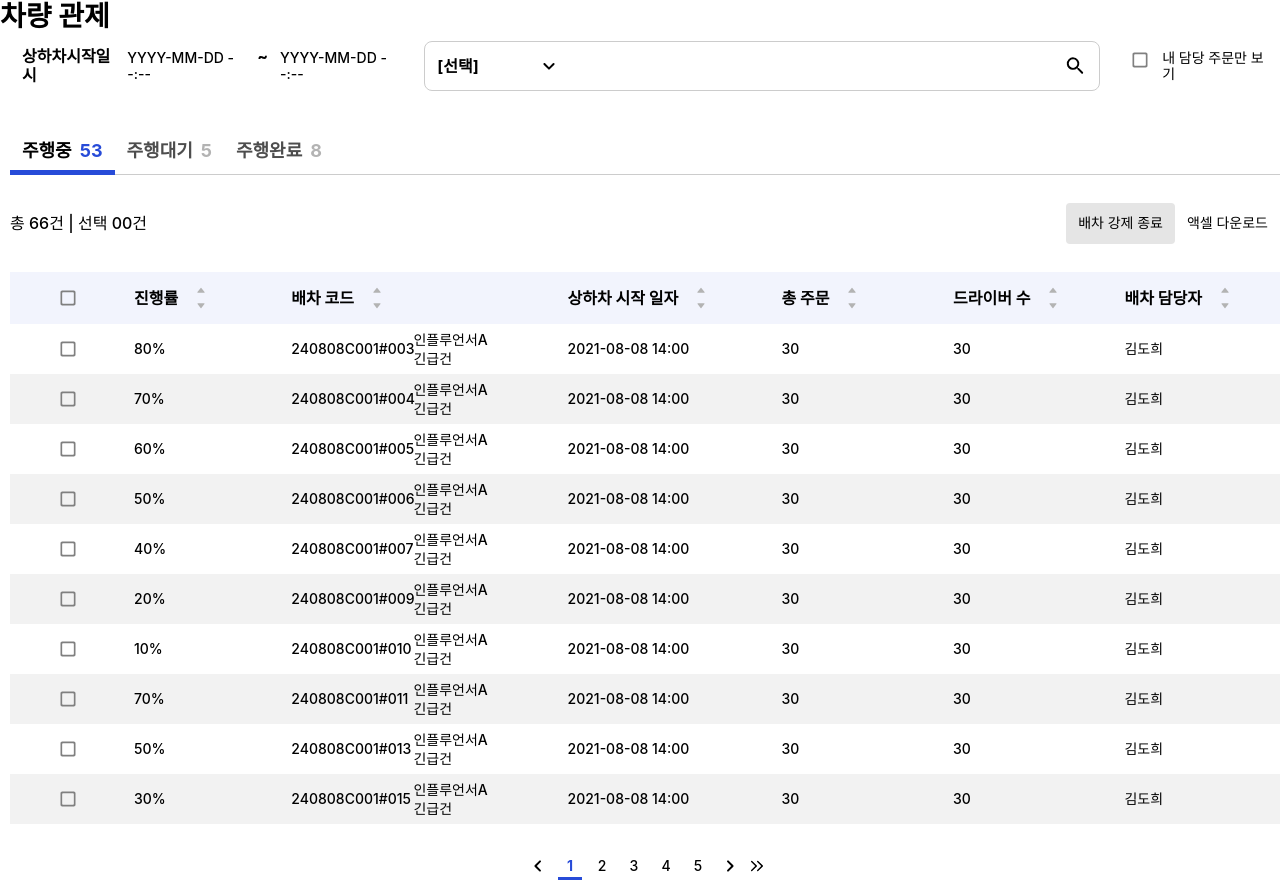
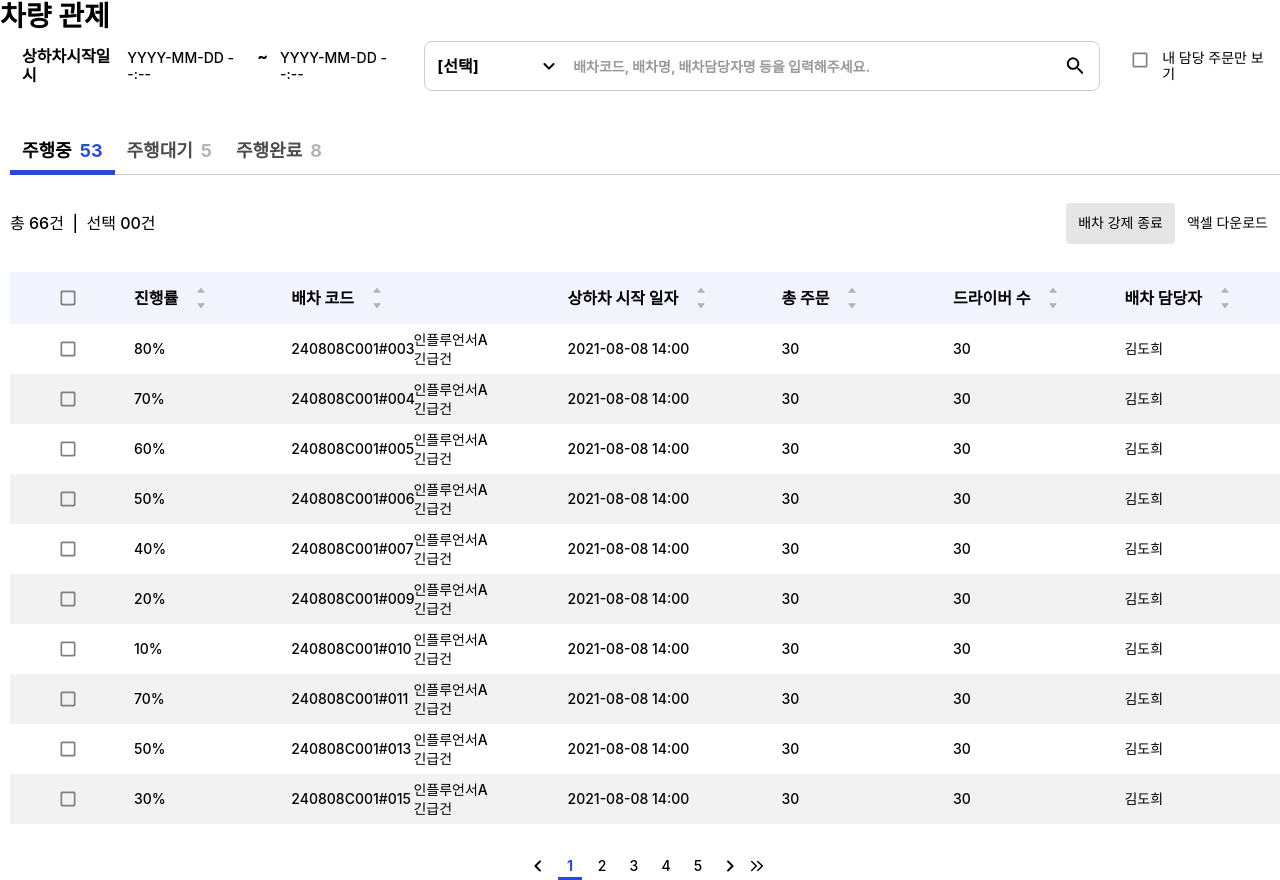
Before and after one commit to FastCampus-Final-Group2/finalproject, a Next.js app: page /control in a window 1280 px wide. Built offline with nearby package versions, Linux system fonts and the light colour scheme; a web font is replaced by a local one.

Commit message:
fix: 달력 위치 조정, input placeholder 추가

```diff
--- a/src/components/calendarPicker/DaysRow.tsx
+++ b/src/components/calendarPicker/DaysRow.tsx
@@ -2,7 +2,7 @@ const dayNames = ["일", "월", "화", "수", "목", "금", "토"];
 
 const DaysRow = () => {
   return (
-    <div className="text-lg font-bold flex w-full justify-between">
+    <div className="text-lg font-bold flex w-full justify-between text-B-14-B">
       {dayNames.map((day, index) => (
         <div className={`flex-1 px-2 text-center ${index === 0 ? "text-red-500" : ""}`} key={index}>
           {day}
--- a/src/components/calendarPicker/Header.tsx
+++ b/src/components/calendarPicker/Header.tsx
@@ -9,7 +9,7 @@ interface HeaderProps {
 
 const Header = ({ currentMonth, prevMonth, nextMonthFunc }: HeaderProps) => {
   return (
-    <div className="text-lg relative mb-[5px] flex items-center border-b border-gray-100 py-[5px]">
+    <div className="relative mb-[5px] flex items-center border-b border-gray-100 py-[5px] text-B-14-B">
       <button onClick={prevMonth} className="absolute left-[10px] text-gray-500">
         &lt;
       </button>
--- a/src/components/calendarPicker/index.tsx
+++ b/src/components/calendarPicker/index.tsx
@@ -29,11 +29,11 @@ const CalendarPicker = ({ onSelectDate }: SearchDateProps) => {
   };
 
   return (
-    <div className="flex flex-col items-end rounded-[8px] bg-white p-[10px]">
+    <div className="flex flex-col items-end rounded-[8px] bg-white p-[10px] shadow-md">
       <div className="relative mb-[10px] flex border-b border-gray-100">
         <Calendar startDate={startDate} onDateClick={handleDateClick} />
         <div>
-          <div className="flex h-[34px] justify-center">
+          <div className="flex h-[29.5px] justify-center">
             <p className="flex items-center text-B-14-B">
               {selectedHour !== null && selectedMinute !== null
                 ? `${selectedHour.toString().padStart(2, "0")}:${selectedMinute.toString().padStart(2, "0")}`
@@ -48,7 +48,7 @@ const CalendarPicker = ({ onSelectDate }: SearchDateProps) => {
           />
         </div>
       </div>
-      <Button onClick={handleConfirmClick} shape="text" size="i" className="text-B-14-M">
+      <Button onClick={handleConfirmClick} intent="primary" size="s">
         확인
       </Button>
     </div>
--- a/src/components/listSelection/index.tsx
+++ b/src/components/listSelection/index.tsx
@@ -13,7 +13,7 @@ const ListSelection = ({ data }: ListSelectionProps) => {
     <div className="flex items-center justify-between">
       <ul className="flex text-T-16-M">
         <li>총 {data.inProgress + data.waiting + data.completed}건</li>
-        <li>&nbsp;|&nbsp;</li>
+        <li>&nbsp;&nbsp;|&nbsp;&nbsp;</li>
         <li>선택 00건</li>
       </ul>
       <div className="flex">
--- a/src/components/searchBar/SearchDate.tsx
+++ b/src/components/searchBar/SearchDate.tsx
@@ -1,6 +1,6 @@
 "use client";
 
-import { useState } from "react";
+import { useState, useRef } from "react";
 import CalendarPicker from "@/components/calendarPicker";
 
 const SearchDate = () => {
@@ -8,6 +8,10 @@ const SearchDate = () => {
   const [endDate, setEndDate] = useState<string>("YYYY-MM-DD --:--");
   const [isCalendarOpen, setIsCalendarOpen] = useState(false);
   const [dateType, setDateType] = useState<"start" | "end">("start"); // Track which date to set
+  const [calendarPosition, setCalendarPosition] = useState({ top: 0, left: 0 });
+
+  const startDateRef = useRef<HTMLParagraphElement>(null);
+  const endDateRef = useRef<HTMLParagraphElement>(null);
 
   const handleDateConfirm = (date: string) => {
     if (dateType === "start") {
@@ -15,10 +19,20 @@ const SearchDate = () => {
     } else if (dateType === "end") {
       setEndDate(date);
     }
-    setIsCalendarOpen(false); // 버튼 눌러서 캘린더 닫기
+    setIsCalendarOpen(false); // Close calendar after selecting a date
   };
 
   const toggleCalendar = (type: "start" | "end") => {
+    const targetRef = type === "start" ? startDateRef : endDateRef;
+    const rect = targetRef.current?.getBoundingClientRect();
+
+    if (rect) {
+      setCalendarPosition({
+        top: rect.bottom + window.scrollY + 10,
+        left: rect.left + window.scrollX,
+      });
+    }
+
     setDateType(type);
     setIsCalendarOpen(!isCalendarOpen);
   };
@@ -27,16 +41,24 @@ const SearchDate = () => {
     <>
       <div className="flex w-fit gap-[12px] rounded-[8px] p-[12px] text-T-16-B">
         <div>상하차시작일시</div>
-        <p className="flex cursor-pointer items-center text-SB-14-M" onClick={() => toggleCalendar("start")}>
+        <p
+          className="flex cursor-pointer items-center text-SB-14-M"
+          onClick={() => toggleCalendar("start")}
+          ref={startDateRef}
+        >
           <span>{startDate}</span> {/* 검색 시작일 설정 */}
         </p>
         <p>~</p>
-        <p className="flex cursor-pointer items-center text-SB-14-M" onClick={() => toggleCalendar("end")}>
+        <p
+          className="flex cursor-pointer items-center text-SB-14-M"
+          onClick={() => toggleCalendar("end")}
+          ref={endDateRef}
+        >
           <span>{endDate}</span> {/* 검색 종료일 설정 */}
         </p>
       </div>
       {isCalendarOpen && (
-        <div className="absolute top-16 z-50">
+        <div className="absolute z-50" style={{ top: `${calendarPosition.top}px`, left: `${calendarPosition.left}px` }}>
           <CalendarPicker onSelectDate={handleDateConfirm} />
         </div>
       )}
--- a/src/components/searchBar/SearchTextInput.tsx
+++ b/src/components/searchBar/SearchTextInput.tsx
@@ -3,8 +3,12 @@ import Icon from "@/components/core/Icon";
 const SearchTextInput = () => {
   return (
     <>
-      <div className="flex text-SB-14-M">
-        <input type="text" className="h-[20px] w-[490px] text-SB-14-B focus:bg-blue-50 focus:outline-none" />
+      <div className="flex items-center text-SB-14-M">
+        <input
+          type="text"
+          placeholder="배차코드, 배차명, 배차담당자명 등을 입력해주세요."
+          className="h-[20px] w-[490px] text-SB-14-B focus:bg-blue-50 focus:outline-none"
+        />
         <Icon id="search" />
       </div>
     </>
--- a/src/components/searchBar/index.tsx
+++ b/src/components/searchBar/index.tsx
@@ -19,7 +19,7 @@ interface SearchBarsProps {
 
 const SearchBars = ({ data }: SearchBarsProps) => {
   return (
-    <div className="relative flex items-center gap-[14px]">
+    <div className="flex items-center gap-[14px]">
       <SearchDate />
       <div className="flex w-fit items-center gap-[12px] rounded-[8px] border border-gray-200 p-[12px] text-T-16-B">
         <SearchCategory />
```
